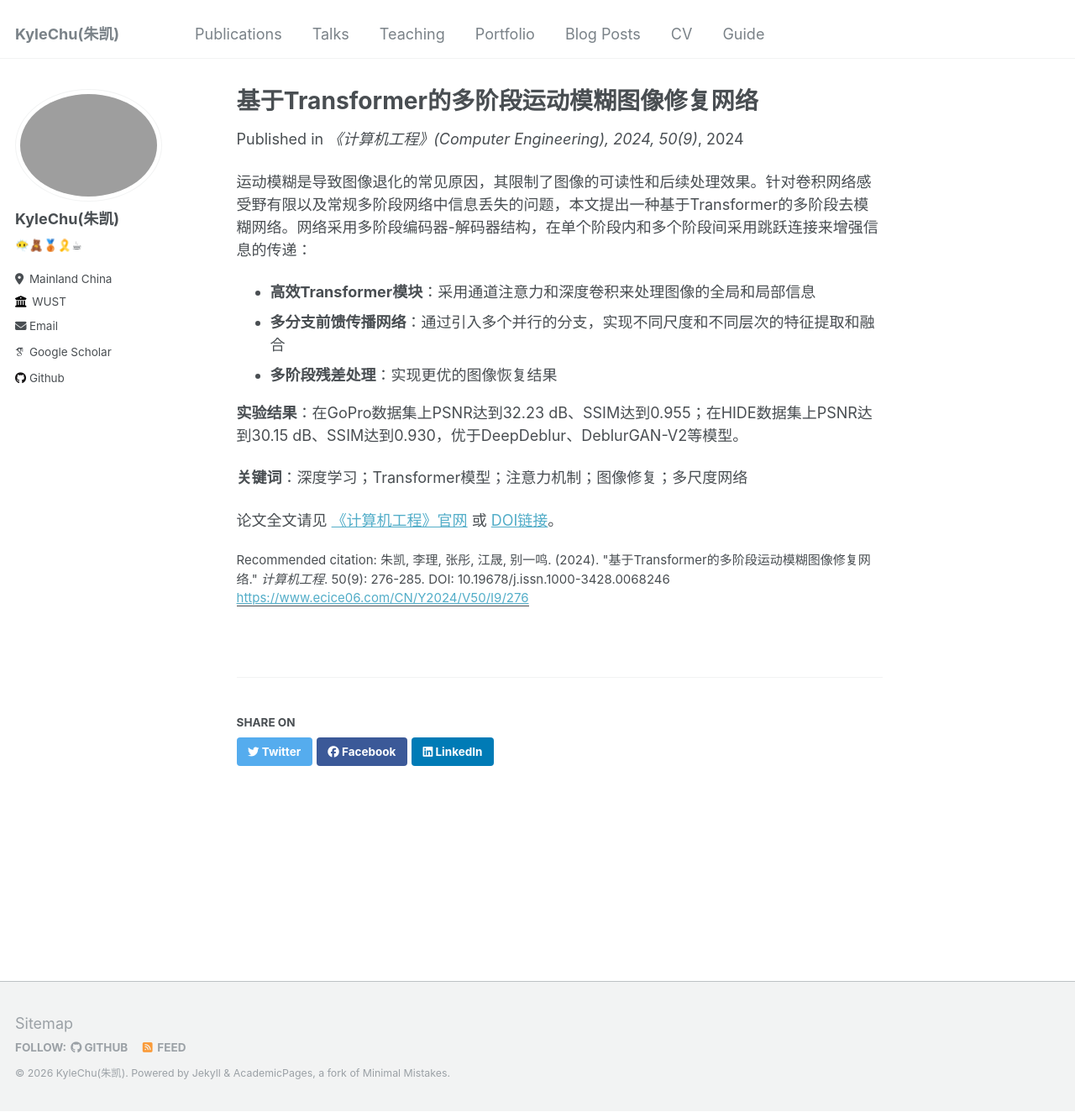
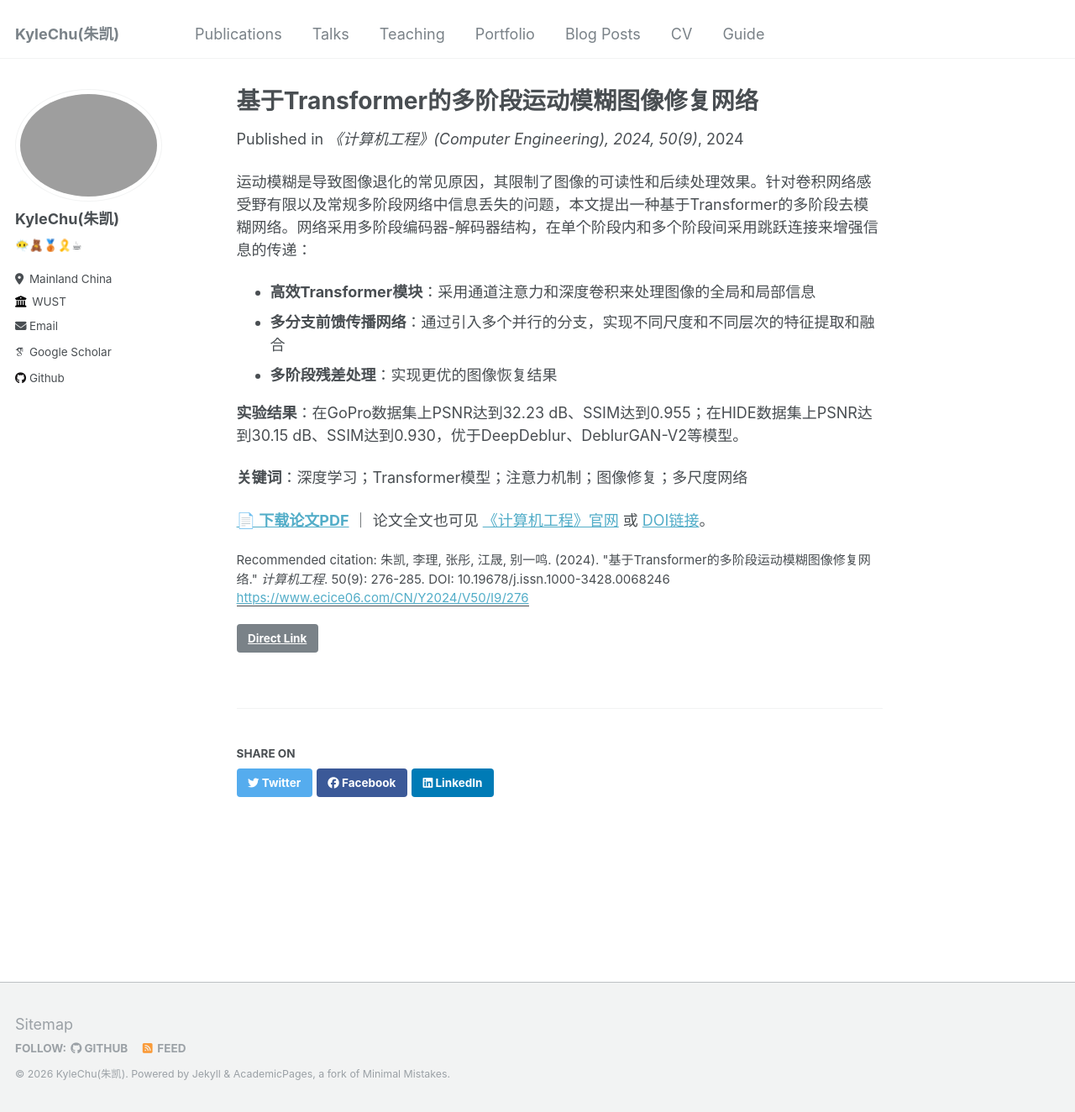
Before and after one commit to kylechuuuuu/kylechuuuuu.github.io, a Jekyll site: the page built from _publications/2024-09-15-transformer-multi-stage-deblurring.md, in a window 1280 px wide and 1324 px high. Shown: the whole window at 84% size. Built offline with Jekyll 4.4.1, drawn with Linux system fonts in a browser that asks for light colours; some web fonts are replaced.

Commit message:
Link publication title to paper PDF; add PDF to files/ and remove template PDFs

```diff
--- a/_publications/2024-09-15-transformer-multi-stage-deblurring.md
+++ b/_publications/2024-09-15-transformer-multi-stage-deblurring.md
@@ -4,6 +4,7 @@ collection: publications
 permalink: /publication/2024-09-15-transformer-multi-stage-deblurring
 excerpt: '提出一种基于Transformer的多阶段去模糊网络，采用高效Transformer模块、多分支前馈网络与多阶段残差处理，在GoPro数据集上PSNR达32.23 dB、SSIM达0.955，在HIDE数据集上PSNR达30.15 dB、SSIM达0.930。'
 date: 2024-09-15
+link: '/files/2024-transformer-deblurring-cn.pdf'
 venue: '《计算机工程》(Computer Engineering), 2024, 50(9)'
 paperurl: 'https://www.ecice06.com/CN/Y2024/V50/I9/276'
 citation: '朱凯, 李理, 张彤, 江晟, 别一鸣. (2024). &quot;基于Transformer的多阶段运动模糊图像修复网络.&quot; <i>计算机工程</i>. 50(9): 276-285. DOI: 10.19678/j.issn.1000-3428.0068246'
@@ -19,4 +20,4 @@ citation: '朱凯, 李理, 张彤, 江晟, 别一鸣. (2024). &quot;基于Transf
 
 **关键词**：深度学习；Transformer模型；注意力机制；图像修复；多尺度网络
 
-论文全文请见 [《计算机工程》官网](https://www.ecice06.com/CN/Y2024/V50/I9/276) 或 [DOI链接](https://doi.org/10.19678/j.issn.1000-3428.0068246)。
+**[📄 下载论文PDF](/files/2024-transformer-deblurring-cn.pdf)** ｜ 论文全文也可见 [《计算机工程》官网](https://www.ecice06.com/CN/Y2024/V50/I9/276) 或 [DOI链接](https://doi.org/10.19678/j.issn.1000-3428.0068246)。
```
Also changed, not shown: 4 other files.
